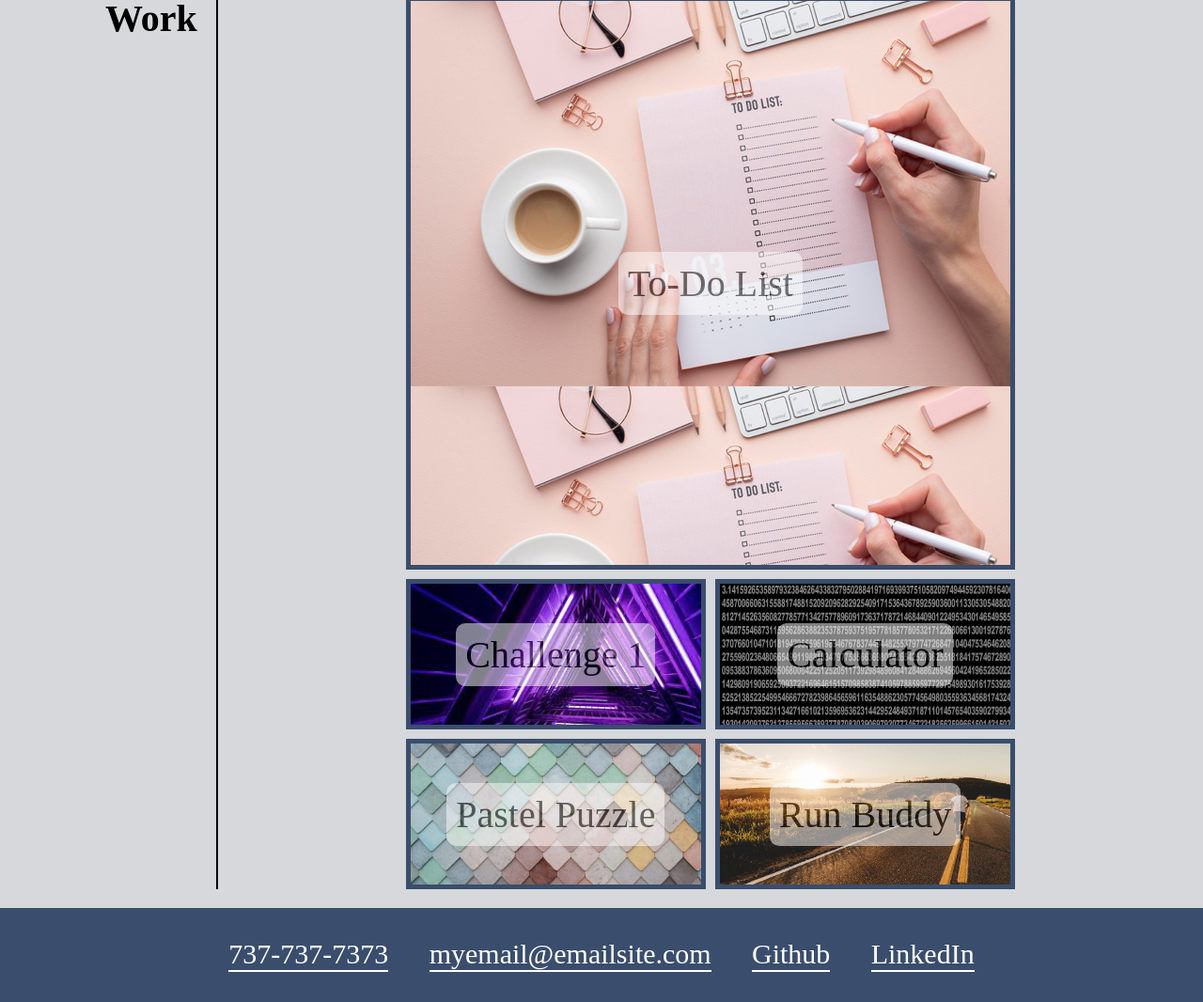
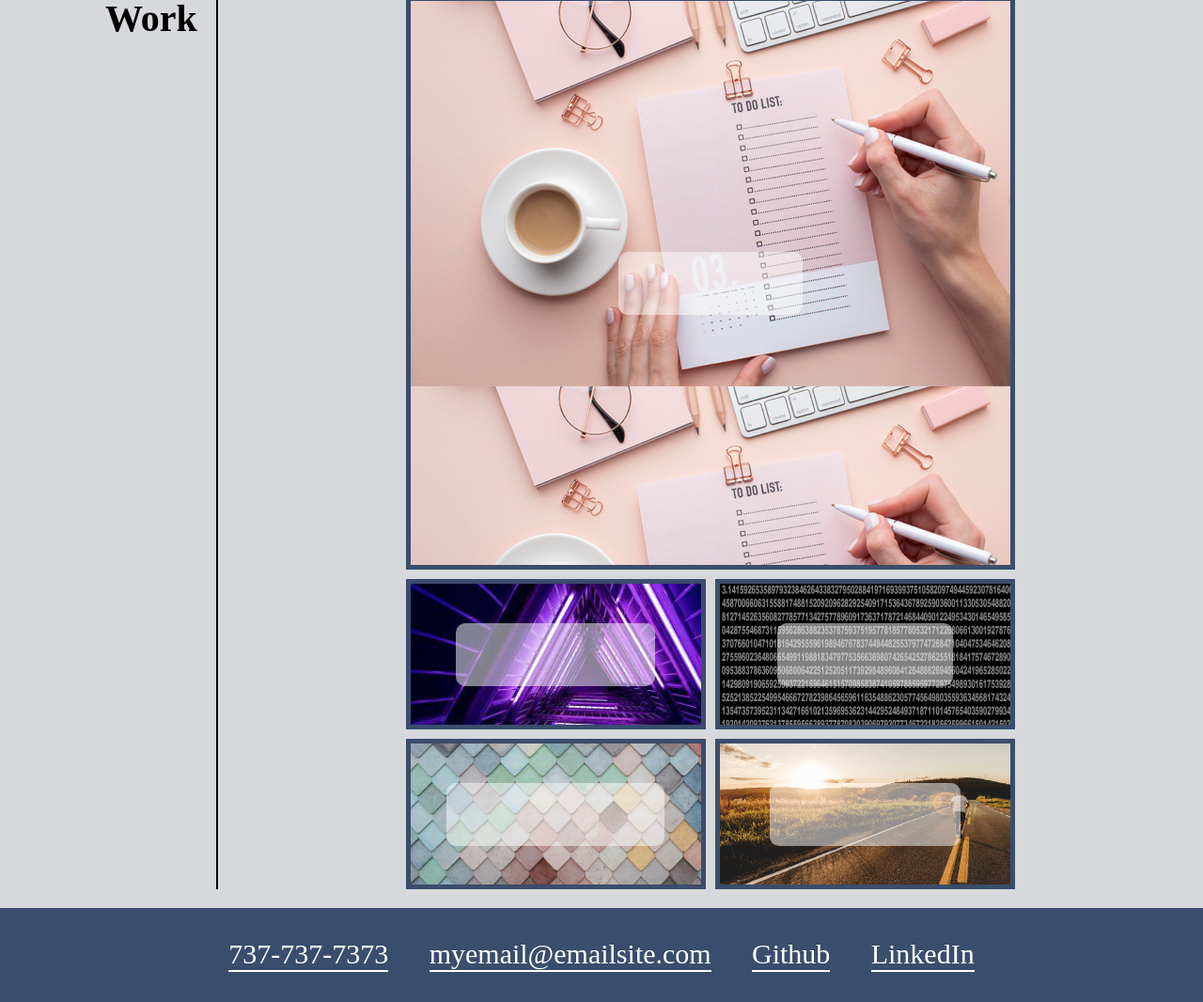
Before and after one commit to dachyon1123/Dylan-Polito-Portfolio, a plain HTML site: page index.html in a window 1280 px wide. Shown: the part 668-1734 px from the top of the page at 94% size. Drawn offline with Linux system fonts and the light colour scheme.

Commit message:
Added color of white to all anchor tags.

```diff
--- a/styles.css
+++ b/styles.css
@@ -6,6 +6,10 @@
 
 html {
   scroll-behavior: smooth;
+}
+
+a {
+  color: white;
 }
 
 a:visited {
@@ -205,12 +209,6 @@ body {
 }
 
 
-:-webkit-any-link {
-  color: inherit; /* or specify the color you want */
-  cursor: inherit; /* or specify the cursor you want */
-  text-decoration: none; /* remove underline */
-}
-
 
 @media screen and (max-width: 860px) {
   .header {
```
